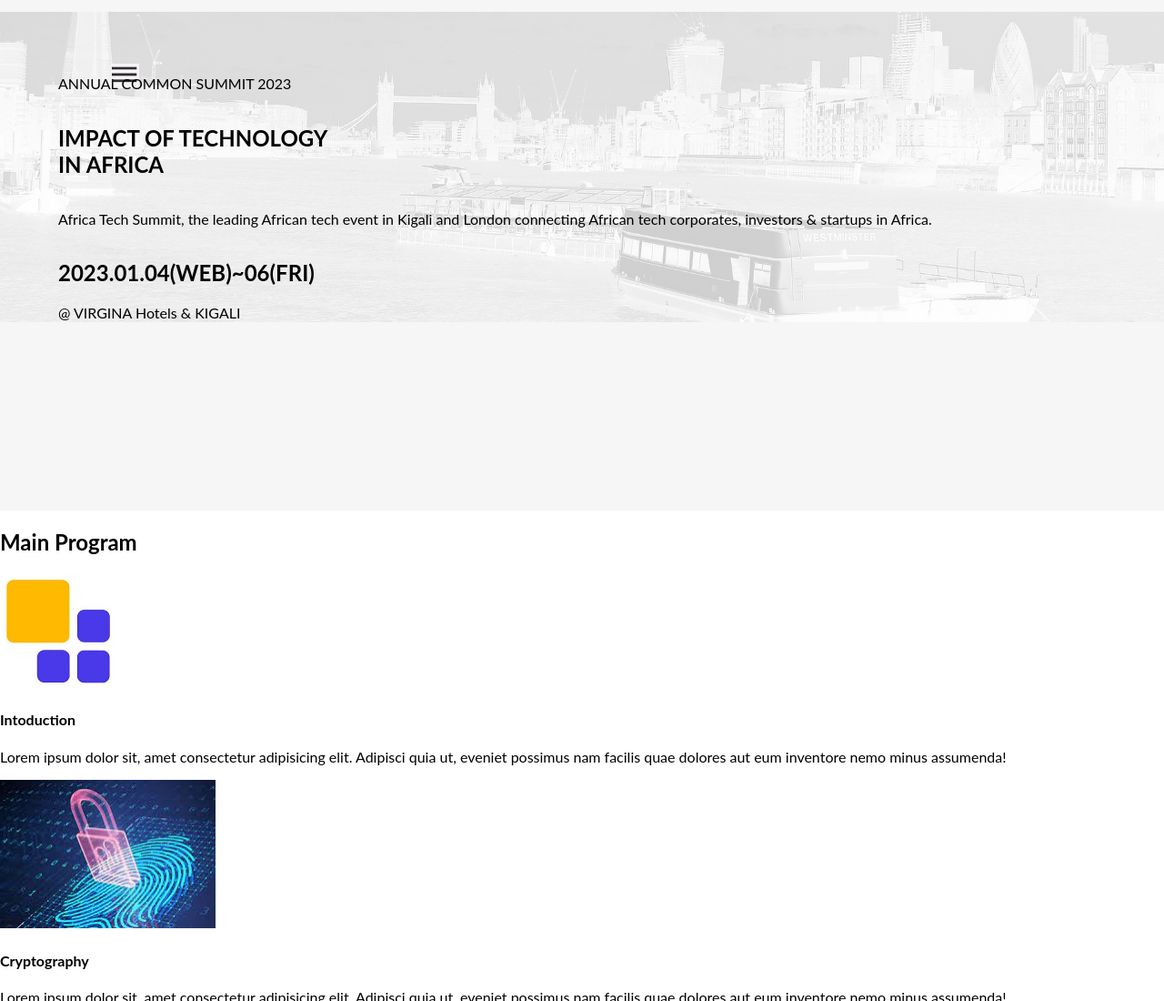
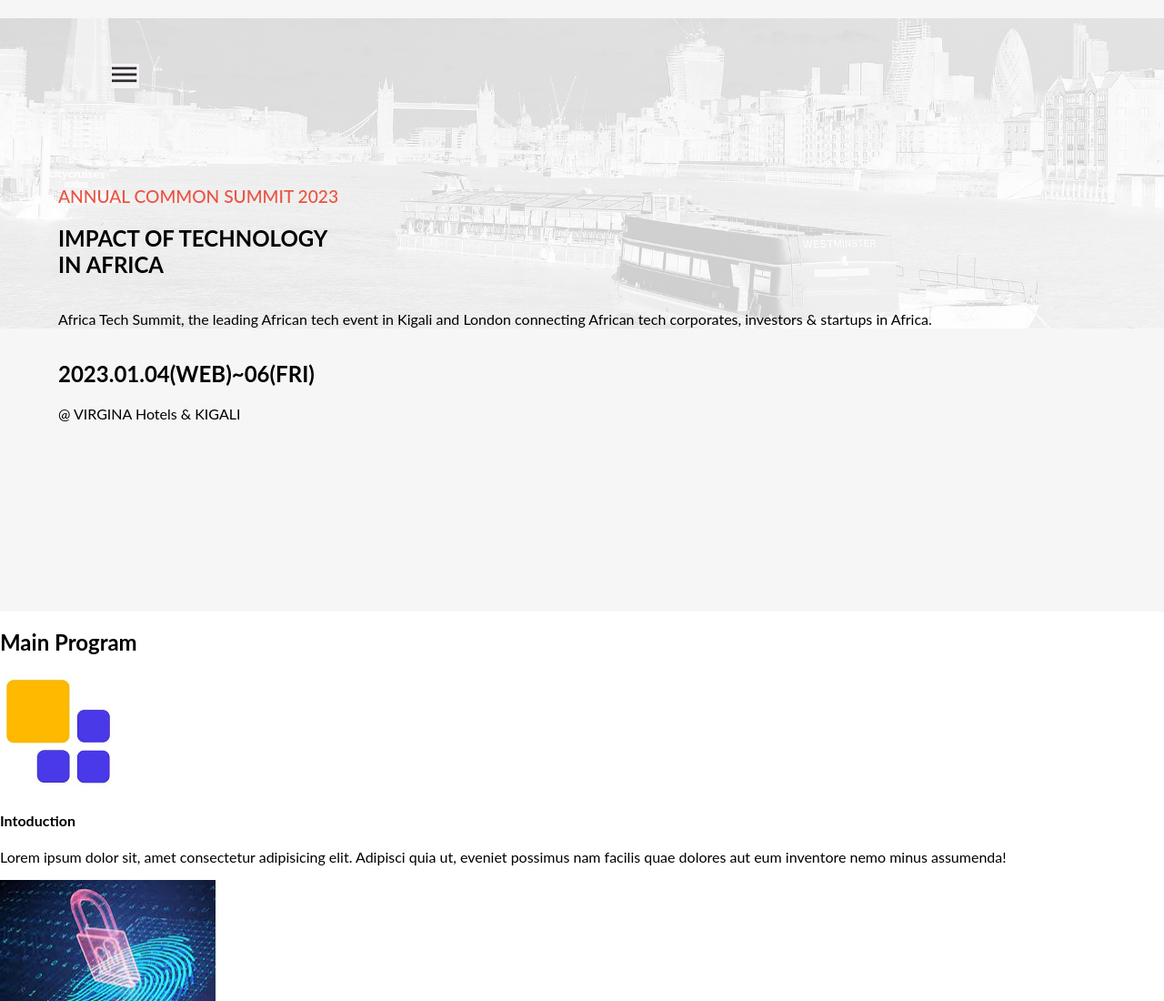
Before and after one commit to josuerushanika/Conference-Website, a website: page index.html in a window 1280 px wide. Shown: the top 1100 px of the page at 91% size. Drawn offline with Linux system fonts and the light colour scheme; a web font is replaced by a local one.

Commit message:
Update css

```diff
--- a/style.css
+++ b/style.css
@@ -86,6 +86,13 @@ footer {
   padding: 1% 5% 15% 5%;
 }
 
+.title-red {
+  color: #ec5242;
+  font-weight: 500;
+  font-size: 1.2rem;
+  margin: 12% 0% 0% 0%;
+}
+
 .nav-link img {
   width: 48%;
   margin: 11% 24% 0% 25%;
```
